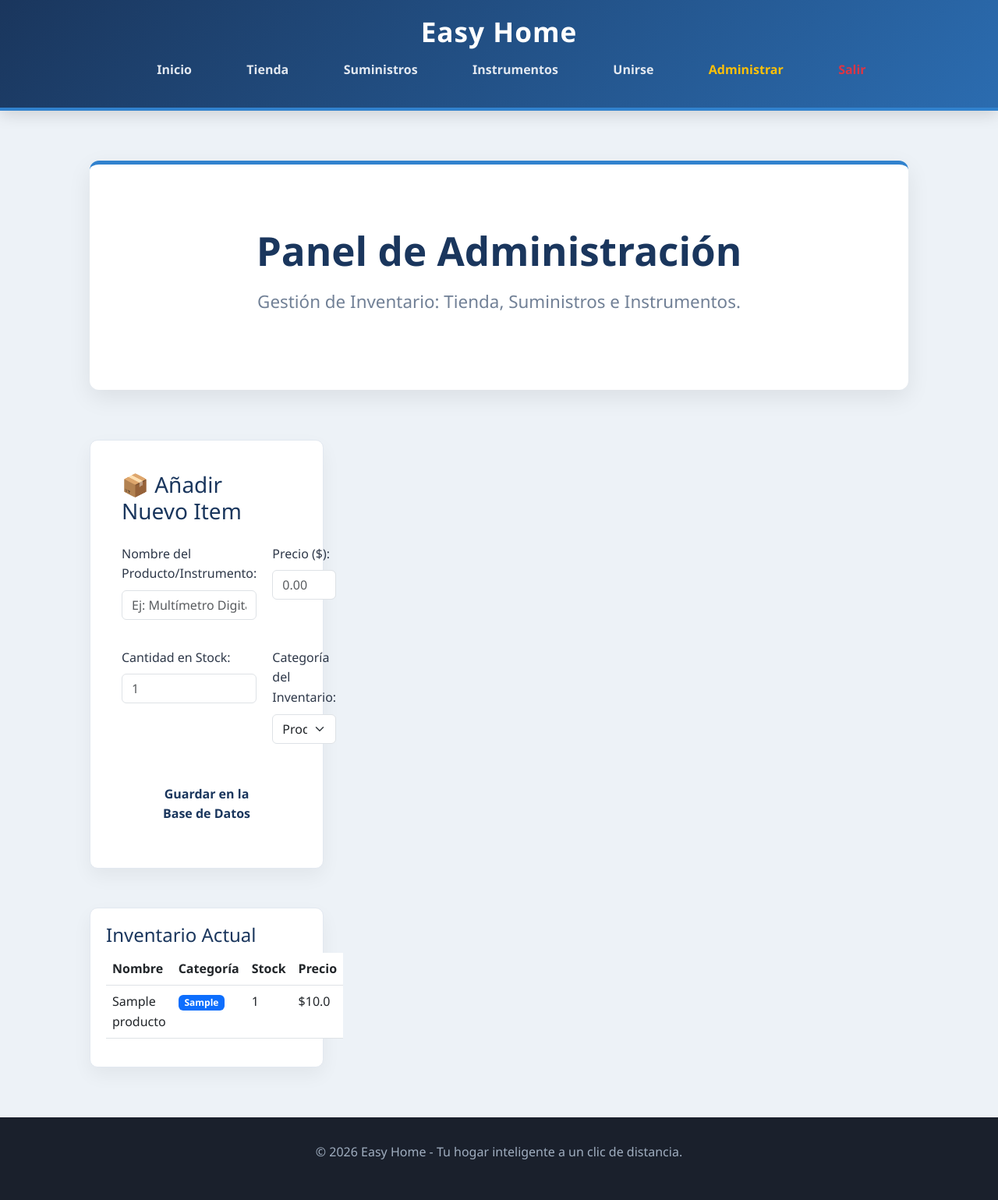
After one commit to JuanMera-dot/2526-Desarrollo-web-, a Flask app: page /admin in a window 1280 px wide. The commit adds this page. Shown: the whole page at 78% size. Run offline with Flask 3, Linux system fonts and the light colour scheme; the visitor is signed in with stand-in values (Sample User, id 1); tables that the repository leaves empty hold one stand-in row (values such as "Sample post").

Commit message:
Proyecto Easy home

```diff
--- a/Easy home/app.py
+++ b/Easy home/app.py
@@ -1,21 +1,85 @@
-from flask import Flask, render_template
+from flask import Flask, render_template, request, redirect, url_for, session
+from inventario import Inventario, Producto, crear_tablas, conectar_db
+import sqlite3
 
 app = Flask(__name__)
+# Llave para que el sistema de administrador sea seguro
+app.secret_key = 'uea_tic_secret_2026'
+
+# Inicializamos la base de datos
+crear_tablas()
+inv = Inventario()
 
 @app.route('/')
-def home():
-    # Renderizamos la página de inicio
+def index():
     return render_template('index.html')
 
-@app.route('/about')
-def about():
-    # Renderizamos la página de acerca de
-    return render_template('about.html')
+@app.route('/tienda')
+def tienda():
+    inv.cargar_desde_db()
+    return render_template('tienda.html', productos=inv.productos.values())
 
-# Puedes agregar más rutas para tu proyecto (servicios, clientes, etc.)
-@app.route('/servicios')
-def servicios():
-    return render_template('servicios.html')
+@app.route('/suministros')
+def suministros():
+    inv.cargar_desde_db()
+    # Filtramos solo los productos de la categoría Suministros
+    lista = [p for p in inv.productos.values() if p.categoria == 'Suministros']
+    return render_template('suministros.html', suministros=lista)
+
+@app.route('/instrumentos')
+def instrumentos():
+    inv.cargar_desde_db()
+    # Filtramos solo los productos de la categoría Instrumentos
+    lista = [p for p in inv.productos.values() if p.categoria == 'Instrumentos']
+    return render_template('instrumentos.html', instrumentos=lista)
+
+@app.route('/registro', methods=['GET', 'POST'])
+def registro():
+    if request.method == 'POST':
+        try:
+            conexion = conectar_db()
+            cursor = conexion.cursor()
+            cursor.execute('''
+                INSERT INTO trabajadores (nombre, correo, password, profesion, ubicacion, proposito)
+                VALUES (?, ?, ?, ?, ?, ?)
+            ''', (request.form['nombre'], request.form['correo'], request.form['password'],
+                  request.form['profesion'], request.form['ubicacion'], request.form['proposito']))
+            conexion.commit()
+            conexion.close()
+            return redirect(url_for('index'))
+        except sqlite3.IntegrityError:
+            return "<h3>⚠️ El correo ya está registrado.</h3>"
+    return render_template('registro.html')
+
+# --- SEGURIDAD BÁSICA PARA EL ADMINISTRADOR ---
+
+@app.route('/login', methods=['GET', 'POST'])
+def login():
+    if request.method == 'POST':
+        if request.form['usuario'] == 'admin' and request.form['password'] == '1234':
+            session['es_admin'] = True
+            return redirect(url_for('admin'))
+        return "<h3>Clave incorrecta</h3>"
+    return render_template('login.html')
+
+@app.route('/admin', methods=['GET', 'POST'])
+def admin():
+    if not session.get('es_admin'):
+        return redirect(url_for('login'))
+
+    if request.method == 'POST':
+        nuevo = Producto(None, request.form['nombre'], int(request.form['cantidad']),
+                         float(request.form['precio']), request.form['categoria'])
+        inv.agregar_producto(nuevo)
+        return redirect(url_for('admin'))
+
+    inv.cargar_desde_db()
+    return render_template('admin.html', productos=inv.productos.values())
+
+@app.route('/logout')
+def logout():
+    session.pop('es_admin', None)
+    return redirect(url_for('index'))
 
 if __name__ == '__main__':
     app.run(debug=True)
--- /dev/null
+++ b/Easy home/inventario.py
@@ -0,0 +1,66 @@
+import sqlite3
+
+def conectar_db():
+    return sqlite3.connect('easyhome.db')
+
+def crear_tablas():
+    conexion = conectar_db()
+    cursor = conexion.cursor()
+
+    # TABLA UNIFICADA
+    cursor.execute('''
+        CREATE TABLE IF NOT EXISTS productos (
+            id INTEGER PRIMARY KEY AUTOINCREMENT,
+            nombre TEXT NOT NULL,
+            cantidad INTEGER NOT NULL,
+            precio REAL NOT NULL,
+            categoria TEXT NOT NULL
+        )
+    ''')
+
+    # Tabla de trabajadores
+    cursor.execute('''
+        CREATE TABLE IF NOT EXISTS trabajadores (
+            id INTEGER PRIMARY KEY AUTOINCREMENT,
+            nombre TEXT NOT NULL,
+            correo TEXT UNIQUE NOT NULL,
+            password TEXT NOT NULL,
+            profesion TEXT,
+            ubicacion TEXT,
+            proposito TEXT
+        )
+    ''')
+    conexion.commit()
+    conexion.close()
+
+class Producto:
+    def __init__(self, id, nombre, cantidad, precio, categoria):
+        self.id = id
+        self.nombre = nombre
+        self.cantidad = cantidad
+        self.precio = precio
+        self.categoria = categoria
+
+class Inventario:
+    def __init__(self):
+        self.productos = {}
+
+    def agregar_producto(self, producto):
+        conexion = conectar_db()
+        cursor = conexion.cursor()
+        cursor.execute('''
+            INSERT INTO productos (nombre, cantidad, precio, categoria)
+            VALUES (?, ?, ?, ?)
+        ''', (producto.nombre, producto.cantidad, producto.precio, producto.categoria))
+        conexion.commit()
+        conexion.close()
+
+    def cargar_desde_db(self):
+        self.productos = {}
+        conexion = conectar_db()
+        cursor = conexion.cursor()
+        cursor.execute('SELECT * FROM productos')
+        for fila in cursor.fetchall():
+            p = Producto(*fila)
+            self.productos[p.id] = p
+        conexion.close()
--- /dev/null
+++ b/Easy home/templates/admin.html
@@ -0,0 +1,70 @@
+{% extends "base.html" %}
+
+{% block content %}
+<div class="contenedor">
+    <div class="inicio-hero">
+        <h2>Panel de Administración</h2>
+        <p class="eslogan">Gestión de Inventario: Tienda, Suministros e Instrumentos.</p>
+    </div>
+
+    <div class="tarjeta-servicio" style="padding: 40px; margin-bottom: 50px;">
+        <h3 style="color: var(--primary-color); margin-bottom: 25px;">📦 Añadir Nuevo Item</h3>
+
+        <form action="/admin" method="POST">
+            <div style="display: grid; grid-template-columns: 1fr 1fr; gap: 20px;">
+                <div class="mb-3">
+                    <label class="form-label">Nombre del Producto/Instrumento:</label>
+                    <input type="text" name="nombre" class="form-control" placeholder="Ej: Multímetro Digital" required>
+                </div>
+
+                <div class="mb-3">
+                    <label class="form-label">Precio ($):</label>
+                    <input type="number" name="precio" class="form-control" step="0.01" placeholder="0.00" required>
+                </div>
+
+                <div class="mb-3">
+                    <label class="form-label">Cantidad en Stock:</label>
+                    <input type="number" name="cantidad" class="form-control" placeholder="1" required>
+                </div>
+
+                <div class="mb-3">
+                    <label class="form-label">Categoría del Inventario:</label>
+                    <select name="categoria" class="form-select" required>
+                        <option value="Tienda">Producto para Tienda</option>
+                        <option value="Suministros">Suministro Técnico</option>
+                        <option value="Instrumentos">Instrumento de Medición</option>
+                    </select>
+                </div>
+            </div>
+
+            <button type="submit" class="btn-contacto" style="width: 100%; border: none; margin-top: 20px; cursor: pointer;">
+                Guardar en la Base de Datos
+            </button>
+        </form>
+    </div>
+
+    <div class="tarjeta-servicio" style="padding: 20px;">
+        <h4 style="color: var(--primary-color);">Inventario Actual</h4>
+        <table class="table table-hover">
+            <thead>
+                <tr>
+                    <th>Nombre</th>
+                    <th>Categoría</th>
+                    <th>Stock</th>
+                    <th>Precio</th>
+                </tr>
+            </thead>
+            <tbody>
+                {% for p in productos %}
+                <tr>
+                    <td>{{ p.nombre }}</td>
+                    <td><span class="badge bg-primary">{{ p.categoria }}</span></td>
+                    <td>{{ p.cantidad }}</td>
+                    <td>${{ p.precio }}</td>
+                </tr>
+                {% endfor %}
+            </tbody>
+        </table>
+    </div>
+</div>
+{% endblock %}
--- a/Easy home/templates/base.html
+++ b/Easy home/templates/base.html
@@ -3,7 +3,11 @@
 <head>
     <meta charset="UTF-8">
     <meta name="viewport" content="width=device-width, initial-scale=1.0">
-    <title>Easy Home - Domótica Accesible</title>
+    <title>Easy Home | Domótica Accesible</title>
+
+    <link href="https://cdn.jsdelivr.net/npm/bootstrap@5.3.0/dist/css/bootstrap.min.css" rel="stylesheet">
+
+    <link href="https://fonts.googleapis.com/css2?family=Poppins:wght@300;400;600;800&display=swap" rel="stylesheet">
 
     <link rel="stylesheet" href="{{ url_for('static', filename='styles.css') }}">
 </head>
@@ -13,21 +17,30 @@
         <h1>Easy Home</h1>
         <nav>
             <ul>
-                <li><a href="/">Inicio</a></li>
-                <li><a href="/about">Acerca de</a></li>
-                <li><a href="/servicios">Servicios</a></li>
+                <li><a href="{{ url_for('index') }}">Inicio</a></li>
+                <li><a href="{{ url_for('tienda') }}">Tienda</a></li>
+                <li><a href="{{ url_for('suministros') }}">Suministros</a></li>
+                <li><a href="{{ url_for('instrumentos') }}">Instrumentos</a></li>
+                <li><a href="{{ url_for('registro') }}">Unirse</a></li>
+
+                {% if session.get('es_admin') %}
+                    <li><a href="{{ url_for('admin') }}" class="text-warning">Administrar</a></li>
+                    <li><a href="{{ url_for('logout') }}" class="text-danger">Salir</a></li>
+                {% else %}
+                    <li><a href="{{ url_for('login') }}">Acceso</a></li>
+                {% endif %}
             </ul>
         </nav>
     </header>
 
     <main>
-        {% block content %}
-        {% endblock %}
+        {% block content %}{% endblock %}
     </main>
 
     <footer>
         <p>&copy; 2026 Easy Home - Tu hogar inteligente a un clic de distancia.</p>
     </footer>
 
+    <script src="https://cdn.jsdelivr.net/npm/bootstrap@5.3.0/dist/js/bootstrap.bundle.min.js"></script>
 </body>
 </html>
```
Also changed, not shown: Easy home/templates/index.html (+23 -21 lines), Easy home/templates/instrumentos.html (added, +26 -0 lines), Easy home/templates/login.html (added, +17 -0 lines), Easy home/templates/registro.html (added, +44 -0 lines), Easy home/templates/suministros.html (added, +26 -0 lines), Easy home/templates/tienda.html (added, +24 -0 lines), Easy home/easyhome.db (added).
